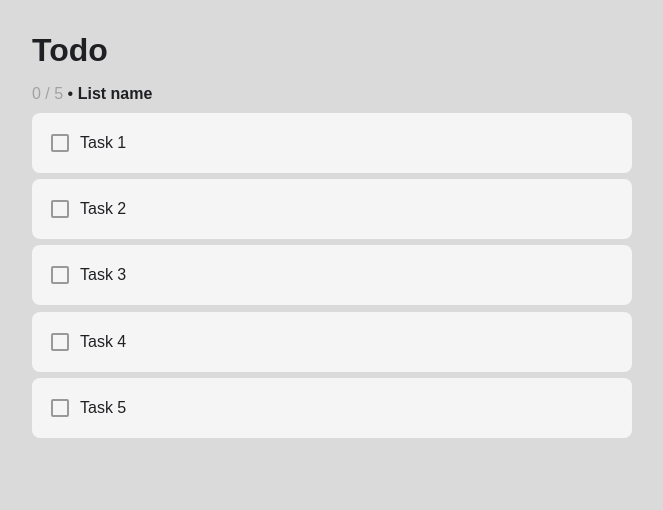
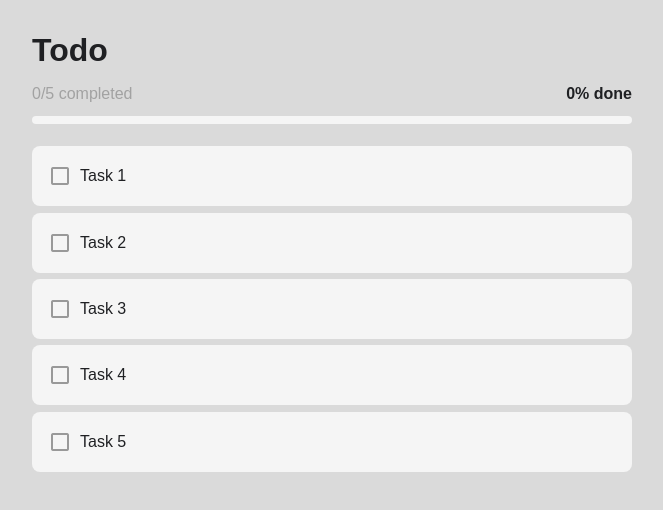
Before and after one commit to tobiasg/LLTU2025_exercise-react-todo-list, a React (Vite) app: page / in a window 1280 px wide. Shown: the top 510 px of the page, without its empty margins (308-971 px from the left). Built offline with nearby package versions, Linux system fonts and the light colour scheme; a web font is replaced by a local one.

Commit message:
Add task progress bar

```diff
--- a/src/components/Task.tsx
+++ b/src/components/Task.tsx
@@ -35,7 +35,7 @@ export const Task = ({ task, onUpdate, onRemove }: TaskProps): ReactElement => {
       <span className="material-symbols-outlined status" onClick={() => handleStatusToggle()}>
         {task.completed ? "check_box" : "check_box_outline_blank"}
       </span>
-      {task.content}
+      <p>{task.content}</p>
       <div className="task-actions">
         <span className="material-symbols-outlined edit">edit</span>
         <span className="material-symbols-outlined delete" onClick={() => onRemove(task)}>
--- /dev/null
+++ b/src/components/TaskProgress.tsx
@@ -0,0 +1,30 @@
+import type { ReactElement } from "react";
+
+interface TaskProgressProps {
+  numberOfTasks: number;
+  numberOfCompletedTasks: number;
+}
+
+export const TaskProgress = ({
+  numberOfTasks,
+  numberOfCompletedTasks,
+}: TaskProgressProps): ReactElement => {
+  const completionPercentage =
+    numberOfTasks > 0 ? Math.round((numberOfCompletedTasks / numberOfTasks) * 100) : 0;
+
+  return (
+    <section className="list-info">
+      <div className="stats-container">
+        <span className="stats">
+          {completionPercentage === 100
+            ? "All tasks completed"
+            : `${numberOfCompletedTasks}/${numberOfTasks} completed`}
+        </span>
+        <span className="name">{completionPercentage}% done</span>
+      </div>
+      <div className="progress-bar-container">
+        <div className="progress-bar" style={{ width: `${completionPercentage}%` }}></div>
+      </div>
+    </section>
+  );
+};
--- a/src/components/Tasks.tsx
+++ b/src/components/Tasks.tsx
@@ -3,13 +3,12 @@ import type { Task as TaskType } from "../types/task";
 import { Task } from "./Task";
 import { useList } from "../hooks/useList";
 import { getTasks } from "../data";
+import { TaskProgress } from "./TaskProgress";
 
 interface TasksProps {}
 
 export const Tasks = ({}: TasksProps): ReactElement => {
   const tasks = useList<TaskType>("tasks", getTasks());
-
-  const completed = tasks.list.filter((task) => task.completed).length;
 
   const handleReorder = (draggedTask: TaskType, targetTask: TaskType) => {
     const draggedIndex = tasks.list.findIndex((task) => task.id === draggedTask.id);
@@ -20,18 +19,12 @@ export const Tasks = ({}: TasksProps): ReactElement => {
   };
 
   const renderTasks = (): ReactNode => {
-    if (tasks.list.length === 0) {
-      return <section className="no-tasks">No tasks</section>;
-    }
-
     return (
       <>
-        <section className="list-info">
-          <span className="stats">
-            {completed} / {tasks.list.length}
-          </span>{" "}
-          &bull; <span className="name">List name</span>
-        </section>
+        <TaskProgress
+          numberOfTasks={tasks.list.length}
+          numberOfCompletedTasks={tasks.list.filter((task) => task.completed).length}
+        />
         <section id="tasks">
           {tasks.list.map((task) => (
             <Task
--- a/src/css/Task.css
+++ b/src/css/Task.css
@@ -1,4 +1,5 @@
-#tasks .task {
+#tasks .task,
+.add-task {
   background-color: #f5f5f5;
   border-radius: 8px;
   padding: 1rem;
@@ -8,9 +9,16 @@
   gap: 0.5rem;
 }
 
+section.add-task {
+}
+
 #tasks .task.completed {
   background-color: #ebebeb;
   color: #1f202373;
+}
+
+#tasks .task.completed p {
+  text-decoration: line-through;
 }
 
 #tasks .task .task-actions {
@@ -55,7 +63,8 @@
 }
 
 @media (prefers-color-scheme: dark) {
-  #tasks .task {
+  #tasks .task,
+  .add-task {
     background-color: #2e3440;
   }
 
--- /dev/null
+++ b/src/css/TaskProgress.css
@@ -0,0 +1,35 @@
+.list-info {
+  display: flex;
+  flex-direction: column;
+}
+
+.stats-container {
+  display: flex;
+  justify-content: space-between;
+  align-items: center;
+}
+
+.progress-bar-container {
+  width: 100%;
+  height: 0.5rem;
+  background-color: #f5f5f5;
+  border-radius: 4px;
+  margin-block: 0.8rem;
+}
+
+.progress-bar {
+  height: 100%;
+  background-color: #a4a4a4;
+  border-radius: 3px;
+  transition: width 0.3s ease;
+}
+
+@media (prefers-color-scheme: dark) {
+  .progress-bar-container {
+    background-color: #2e3440;
+  }
+
+  .progress-bar {
+    background-color: #4d576a;
+  }
+}
--- a/src/css/index.css
+++ b/src/css/index.css
@@ -2,3 +2,4 @@
 @import url("./App.css");
 @import url("./Tasks.css");
 @import url("./Task.css");
+@import url("./TaskProgress.css");
```
